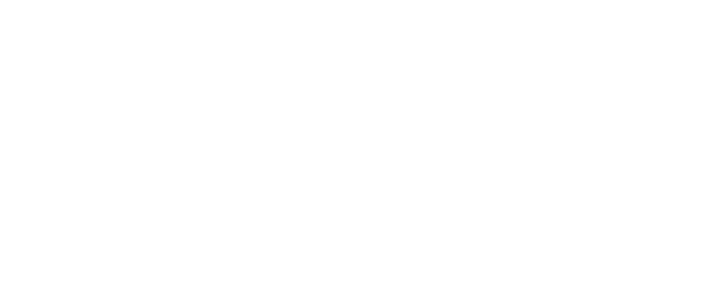
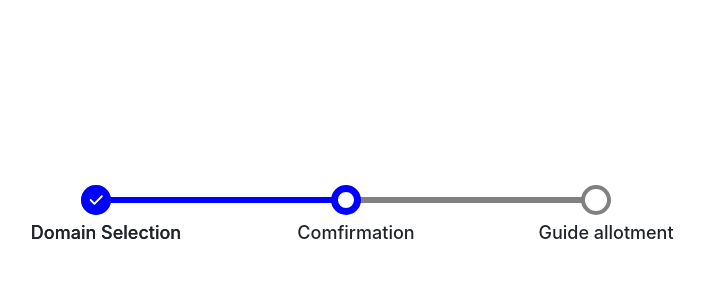
Before and after one commit to metallust/ResearchHouse, a React (Create React App) app in the folder client/: page /domain in a window 1280 px wide. Before the commit this address had no page. Shown: the top 300 px of the page, without its empty margins (294-998 px from the left). Built offline with nearby package versions, Linux system fonts and the light colour scheme.

Commit message:
added timeline in domainselection, timeline refactor

```diff
--- a/client/src/App.js
+++ b/client/src/App.js
@@ -6,6 +6,7 @@
 import Dashboard from "./components/pages/Dashboard";
 import { useContext } from "react";
 import ThemeContext from "./Context/ThemeContext";
+import DomainSelection from "./components/DomainSelection";
 
 function App() {
 	const { theme, changeTheme } = useContext(ThemeContext);
@@ -17,6 +18,8 @@
 				<Route path="/login" element={<LoginPage />} />
 				<Route path="/signup" element={<Signup />} />
 				<Route path="/" element={<LandingPage />} />
+				<Route path="/domain" element={<DomainSelection />} />
+
 				<Route path="/dashboard" element={<Dashboard />} />
 				<Route
 					path="/color"
--- a/client/src/components/DomainSelection.js
+++ b/client/src/components/DomainSelection.js
@@ -1,45 +1,30 @@
-import React from 'react';
-
+import React from "react";
+import Timeline from "./Timeline/Index";
 
 const DomainSelection = () => {
-  return (
-    <section className="cd-h-timeline js-cd-h-timeline margin-bottom-md">
-      <div className="cd-h-timeline__container container">
-        <div className="cd-h-timeline__dates">
-          <div className="cd-h-timeline__line">
-            <ol>
-              <li>
-                <a href="#0" className="cd-h-timeline__date cd-h-timeline__date--selected">
-                  16 Jan
-                </a>
-                <span className="cd-h-timeline__circle"></span> {/* Circle for event */}
-              </li>
-              <li>
-                <a href="#0" className="cd-h-timeline__date">
-                  28 Feb
-                </a>
-                <span className="cd-h-timeline__circle"></span> {/* Circle for event */}
-              </li>
-              {/* Other dates with circles here */}
-            </ol>
-            <span className="cd-h-timeline__filling-line" aria-hidden="true"></span>
-          </div>
-        </div>
-        <ul>
-          <li>
-            <a href="#0" className="text-replace cd-h-timeline__navigation cd-h-timeline__navigation--prev cd-h-timeline__navigation--inactive">
-              Prev
-            </a>
-          </li>
-          <li>
-            <a href="#0" className="text-replace cd-h-timeline__navigation cd-h-timeline__navigation--next">
-              Next
-            </a>
-          </li>
-        </ul>
-      </div>
-    </section>
-  );
+	return (
+		<div>
+			<Timeline
+				n={3}
+				complete={1}
+				linewidth={500}
+				descriptions={[
+					{
+						title: "Domain Selection",
+						position: 1,
+					},
+					{
+						title: "Comfirmation",
+						position: 1,
+					},
+					{
+						title: "Guide allotment",
+						position: 1,
+					},
+				]}
+			/>
+		</div>
+	);
 };
 
 export default DomainSelection;
--- a/client/src/components/Timeline/Index.js
+++ b/client/src/components/Timeline/Index.js
@@ -1,12 +1,11 @@
 import React, { useContext, useEffect } from "react";
 import Node from "./Node";
 import ThemeContext from "../../Context/ThemeContext";
-import { easeOut, useAnimate } from "framer-motion";
+import { useAnimate } from "framer-motion";
 
-const linewidth = 800;
 const defaultwidth = 30;
 
-const calculateloadingpercentage = (n, complete, customwidth) => {
+const calculateloadingpercentage = (n, complete, customwidth, linewidth) => {
 	// calculating total width of events
 	let totalwidthofevents = 0;
 	for (let i = 0; i < n - 1; i++) {
@@ -21,10 +20,7 @@
 	// calculating loading length
 	let loadinglength = 0;
 	for (let i = 0; i < complete; i++) {
-		let w1 = 0,
-			w2 = 0;
-		w1 = customwidth[i] ? customwidth[i] : defaultwidth;
-		w2 = customwidth[i + 1] ? customwidth[i + 1] : defaultwidth;
+		let w1 = customwidth[i] ? customwidth[i] : defaultwidth;
 		loadinglength += w1 + separation;
 	}
 
@@ -42,7 +38,7 @@
 	return elist;
 };
 
-function Index({ n, complete, recentcompleted, customwidth, descriptions }) {
+function Index({ n, complete, recentcompleted, customwidth = {}, descriptions, lineheight = 6, linewidth = 800 }) {
 	const theme = useContext(ThemeContext).theme;
 	const [scope, animate] = useAnimate();
 
@@ -76,7 +72,7 @@
 			await animate(
 				".progressline",
 				{
-					background: `linear-gradient(to right, blue ${calculateloadingpercentage(n, i, customwidth)}%, ${theme.quaternary} 0%)`,
+					background: `linear-gradient(to right, blue ${calculateloadingpercentage(n, i, customwidth, linewidth)}%, ${theme.quaternary} 0%)`,
 				},
 				{ duration: 0.3, ease: "easeOut" }
 			);
@@ -111,7 +107,7 @@
 
 	const lineStyle = {
 		width: `${linewidth}px`, // Adjust line width as needed
-		height: "6px", // Adjust line height as needed
+		height: `${lineheight}px`, // Adjust line height as needed
 		position: "relative",
 		display: "flex",
 		justifyContent: "space-between",
@@ -137,13 +133,13 @@
 					return (
 						<div className="containar">
 							<div className={`node-${i}`} style={{ position: "absolute" }}>
-								<Node key={type + i} type={"none"} width={w} desc={descriptions[i]} descy={i % 2 ? -1.2 : 1} />
+								<Node key={type + i} type={"none"} width={w} desc={descriptions[i]} />
 							</div>
 							<div className={`active-${i}`} style={{ position: "absolute", opacity: 0 }}>
-								<Node key={type + i} type={"active"} width={w} desc={descriptions[i]} descy={i % 2 ? -1.2 : 1} />
+								<Node key={type + i} type={"active"} width={w} desc={descriptions[i]} />
 							</div>
 							<div className={`complete-${i}`} style={{ position: "absolute", opacity: 0 }}>
-								<Node key={type + i} type={"complete"} width={w} desc={descriptions[i]} descy={i % 2 ? -1.2 : 1} />
+								<Node key={type + i} type={"complete"} width={w} desc={descriptions[i]} />
 							</div>
 						</div>
 					);
--- a/client/src/components/Timeline/Node.css
+++ b/client/src/components/Timeline/Node.css
@@ -1,5 +1,4 @@
 .timeline-card {
-	transform: scale(0.8);
 	position: absolute;
 	top: 50%;
 	left: 50%;
--- a/client/src/components/Timeline/Node.js
+++ b/client/src/components/Timeline/Node.js
@@ -19,20 +19,17 @@
 				<div
 					className="timeline-card"
 					style={{
-						transform: `translate(-50%, ${-50 + descy * 50}%) scale(0.9)`,
+						transform: `translate(-50%, ${-50 + desc.position * 50}%) scale(0.9)`,
 					}}
 				>
-					{descy > 0 ? (
+					{desc.position > 0 ? (
 						<>
-							{}
-							<h4> {desc.title}</h4>
-							<p>{desc.start}</p>
-							<p>{desc.due}</p>
+							<h5>{desc.title}</h5>
+							{desc.subtitle}
 						</>
 					) : (
 						<>
-							<p>{desc.due}</p>
-							<p>{desc.start}</p>
+							{desc.subtitle}
 							<h5> {desc.title}</h5>
 						</>
 					)}
--- a/client/src/components/pages/Dashboard.js
+++ b/client/src/components/pages/Dashboard.js
@@ -12,28 +12,53 @@
 				descriptions={[
 					{
 						title: "Synopsis",
-						start: "Done on 09 Aug 2021",
-						due: "Due on 05 Sep 2021",
+						subtitle: (
+							<>
+								<p>Done on 09 Aug 2021</p>
+								<p>Due on 05 Sep 2021</p>
+							</>
+						),
+						position: 1,
 					},
 					{
 						title: "Research",
-						start: "Done on 09 Aug 2021",
-						due: "Due on 05 Sep 2021",
+						subtitle: (
+							<>
+								<p>Done on 09 Aug 2021</p>
+								<p>Due on 05 Sep 2021</p>
+							</>
+						),
+						position: -1.3,
 					},
 					{
 						title: "Implementation",
-						start: "Done on 09 Aug 2021",
-						due: "Due on 05 Sep 2021",
+						subtitle: (
+							<>
+								<p>Done on 09 Aug 2021</p>
+								<p>Due on 05 Sep 2021</p>
+							</>
+						),
+						position: 1,
 					},
 					{
 						title: "Reports",
-						start: "Done on 09 Aug 2021",
-						due: "Due on 05 Sep 2021",
+						subtitle: (
+							<>
+								<p>Done on 09 Aug 2021</p>
+								<p>Due on 05 Sep 2021</p>
+							</>
+						),
+						position: -1.3,
 					},
 					{
 						title: "Publication",
-						start: "Done on 09 Aug 2021",
-						due: "Due on 05 Sep 2021",
+						subtitle: (
+							<>
+								<p>Done on 09 Aug 2021</p>
+								<p>Due on 05 Sep 2021</p>
+							</>
+						),
+						position: 1,
 					},
 				]}
 			/>
```
